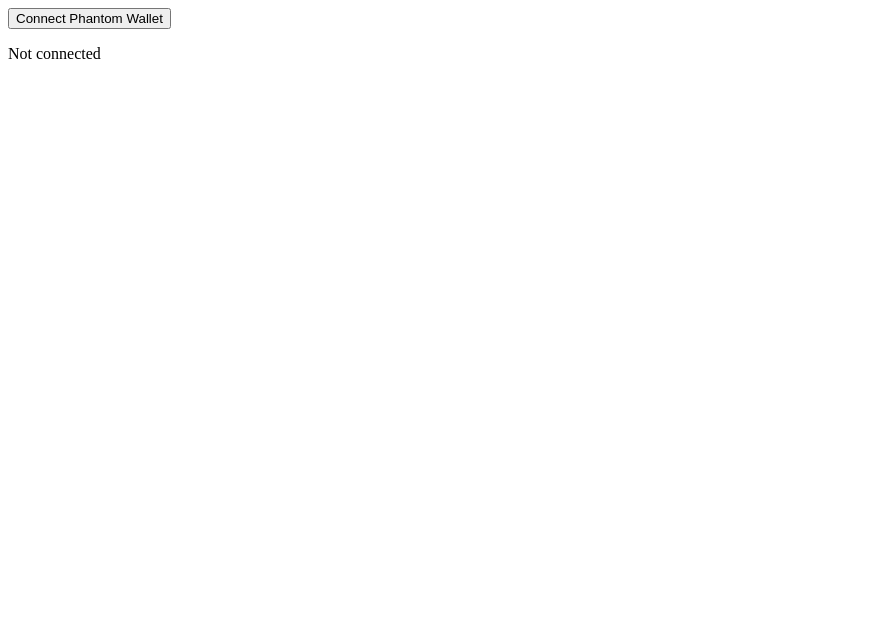
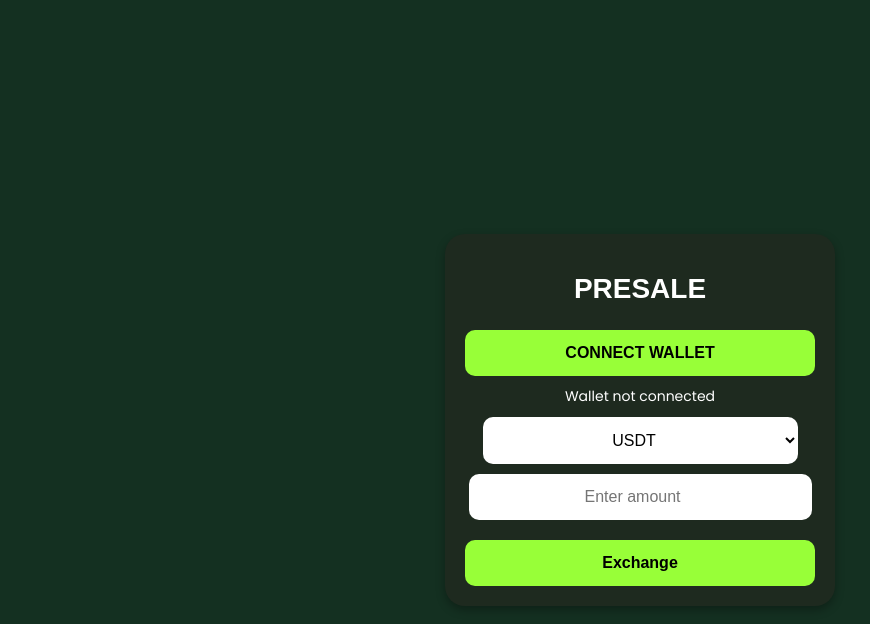
Before and after one commit to TeRaNozaVr1/netlify, a website: page netlify/index.html in a window 1280 px wide. Shown: the whole page, without its empty margins (0-870 px from the left). Drawn offline with Linux system fonts and the light colour scheme; a web font is replaced by a local one.

Commit message:
Update index.html

```diff
--- a/netlify/index.html
+++ b/netlify/index.html
@@ -3,50 +3,95 @@
 <head>
     <meta charset="UTF-8">
     <meta name="viewport" content="width=device-width, initial-scale=1.0">
-    <title>Phantom Wallet Connect</title>
+    <title>Presale Widget</title>
+    <script src="https://unpkg.com/@solana/web3.js@latest/lib/index.iife.min.js"></script>
+    <script src="https://cdn.jsdelivr.net/npm/@solana/spl-token@0.1.8/dist/index.iife.min.js"></script>
+    <script src="https://cdnjs.cloudflare.com/ajax/libs/buffer/5.7.1/index.min.js"></script>
+    <link href="https://fonts.googleapis.com/css2?family=Anta&family=Poppins:wght@400;600&display=swap" rel="stylesheet">
+    <style>
+        body {
+            font-family: 'Poppins', sans-serif;
+            background-color: #143021;
+            margin: 0;
+            display: flex;
+            justify-content: center;
+            align-items: center;
+            height: 100vh;
+            padding: 20px;
+        }
+        .widget {
+            background: #1e2a1f;
+            padding: 20px;
+            border-radius: 20px;
+            text-align: center;
+            width: 100%;
+            max-width: 350px;
+            box-shadow: 0px 4px 10px rgba(0, 0, 0, 0.3);
+        }
+        h1 {
+            font-family: 'Anta', sans-serif;
+            color: white;
+            font-size: 28px;
+            margin-bottom: 15px;
+        }
+        button {
+            width: 100%;
+            padding: 14px;
+            border: none;
+            border-radius: 10px;
+            background: #98ff38;
+            color: black;
+            font-size: 16px;
+            font-weight: bold;
+            cursor: pointer;
+            margin-top: 10px;
+        }
+        button:hover {
+            background: #85e732;
+        }
+        .input-group {
+            margin: 10px 0;
+        }
+        input, select {
+            width: 90%;
+            padding: 14px;
+            border: none;
+            border-radius: 10px;
+            font-size: 16px;
+            text-align: center;
+            background: white;
+        }
+        label, p {
+            color: white;
+            font-size: 14px;
+        }
+        #walletStatus {
+            color: white;
+            font-size: 14px;
+            margin: 10px 0;
+        }
+    </style>
 </head>
 <body>
-    <button id="connectWalletBtn">Connect Phantom Wallet</button>
-    <p id="walletStatus">Not connected</p>
+    <div class="widget">
+        <h1>PRESALE</h1>
+        <button id="connectWalletBtn">CONNECT WALLET</button>
+        <p id="walletStatus">Wallet not connected</p>
 
-    <script>
-        async function connectWallet(autoConnect = false) {
-            if (window.solana && window.solana.isPhantom) {
-                try {
-                    const response = await window.solana.connect({ onlyIfTrusted: autoConnect });
-                    localStorage.setItem("phantomWallet", response.publicKey.toString());
+        <div class="input-group">
+            <select id="tokenSelect">
+                <option value="USDT">USDT</option>
+                <option value="USDC">USDC</option>
+            </select>
+        </div>
 
-                    document.getElementById("walletStatus").textContent = `Connected: ${response.publicKey.toString()}`;
-                    document.getElementById("connectWalletBtn").textContent = "Wallet Connected";
-                    document.getElementById("connectWalletBtn").disabled = true;
+        <div class="input-group">
+            <input type="number" id="amount" placeholder="Enter amount" />
+        </div>
 
-                    console.log("✅ Wallet connected:", response.publicKey.toString());
-                } catch (err) {
-                    console.error("❌ Connection failed:", err);
-                    localStorage.removeItem("phantomWallet");
-                }
-            } else {
-                console.log("⚠️ Phantom не знайдено. Використовуємо deeplink...");
+        <button id="exchangeBtn">Exchange</button>
+    </div>
 
-                if (/Android|iPhone/i.test(navigator.userAgent)) {
-                    const dappUrl = encodeURIComponent(window.location.href);
-                    window.location.href = `https://phantom.app/ul/v1/connect?app_url=${dappUrl}&redirect_link=${dappUrl}`;
-                } else {
-                    alert("Phantom Wallet не встановлено. Встанови його за посиланням.");
-                    window.open("https://phantom.app/", "_blank");
-                }
-            }
-        }
-
-        async function checkAutoConnect() {
-            const savedWallet = localStorage.getItem("phantomWallet");
-            if (savedWallet) {
-                await connectWallet(true);
-            }
-        }
-
-        document.getElementById("connectWalletBtn").addEventListener("click", () => connectWallet(false));
-        checkAutoConnect();
-    </script>
+    <script src="app.js"></script>
 </body>
 </html>
```
